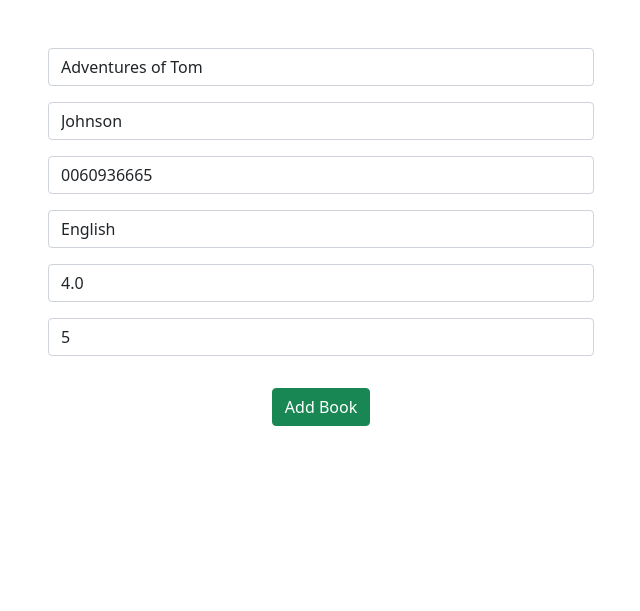
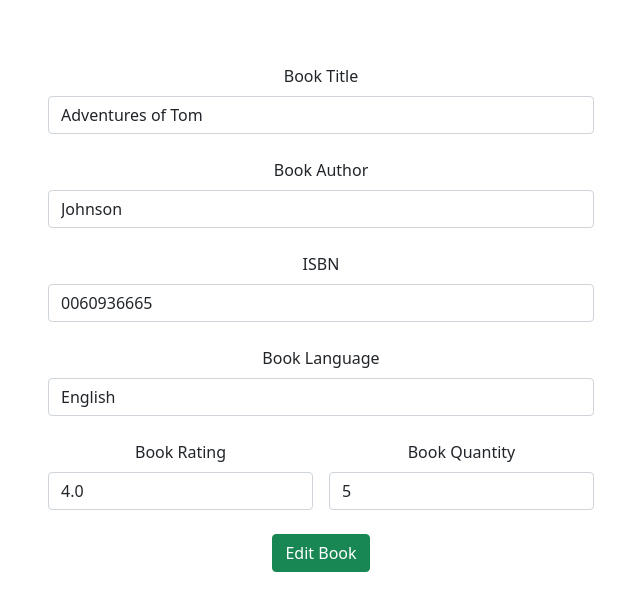
Before and after one commit to aldrinjenson/flask-library-management, a Flask app: page /books/edit/1 in a window 1280 px wide. Shown: the part 82-693 px from the top of the page, without its empty margins (319-959 px from the left). Run offline with Flask 3, Linux system fonts and the light colour scheme; some libraries are stand-ins or nearby versions.

Commit message:
add member searching + flash messages. - ui improvements

```diff
--- a/app/__init__.py
+++ b/app/__init__.py
@@ -1,9 +1,14 @@
 from flask import Flask
 from flask_sqlalchemy import SQLAlchemy
+from dotenv import load_dotenv
+import os
+
+load_dotenv()
 
 db = SQLAlchemy()
 app = Flask(__name__)
 app.config["SQLALCHEMY_DATABASE_URI"] = "sqlite:///project.db"
+app.secret_key = os.environ.get("SECRET_KEY") or "some_secret_password"  # temporary
 db.init_app(app)
 
 
--- a/app/model/Member.py
+++ b/app/model/Member.py
@@ -11,3 +11,4 @@ class Member(db.Model):
     email = db.Column(db.String)
     location = db.Column(db.String)
     date_added = db.Column(db.DateTime, default=datetime.utcnow())
+    date_updated = db.Column(db.DateTime, default=datetime.utcnow())
--- a/app/routes/book_routes.py
+++ b/app/routes/book_routes.py
@@ -1,5 +1,5 @@
 from app import app, db
-from flask import Flask, render_template, request, redirect
+from flask import Flask, render_template, request, redirect, flash, url_for
 from app.model.Book import Book
 
 
@@ -12,7 +12,6 @@ def books():
 
 @app.route("/books/search/", methods=["POST"])
 def getSearchResults():
-    print(request.form)
     query = request.form["query"].lower()
     queryType = request.form["type"]
     sqlQuery = Book.title.ilike(f"%{query}%")
@@ -61,8 +60,16 @@ def editBook(id):
             selectedBook.quantity = request.form.get("quantity", 1)
             selectedBook.rating = request.form.get("rating", 5)
             db.session.commit()
-            return "Book Updated successfully !"
+            flash("Book Updated successfully")
         except:
-            return "Error in updating book details. Check server logs!"
+            flash("Error in updating book details. Check server logs!")
+        return redirect(url_for("books"))
     else:
         return render_template("book_form.html", book=selectedBook, route="edit")
+
+
+@app.route("/books/delete/<int:id>", methods=["GET"])
+def deleteBook(id):
+    selectedBook = Book.query.get_or_404(id)
+    print(selectedBook)
+    return render_template("book_form.html", book=selectedBook)
--- a/app/templates/base.html
+++ b/app/templates/base.html
@@ -35,6 +35,36 @@
 
   </nav>
 
+  <!-- <div class="flash-messages container mt-3">
+    {% with messages = get_flashed_messages() %}
+    {% if messages %}
+    <ul class="list-unstyled mb-0">
+      {% for message in messages %}
+      <li class="alert alert-success mb-2" role="alert">
+        {{ message }}
+      </li>
+      {% endfor %}
+    </ul>
+    {% endif %}
+    {% endwith %}
+  </div> -->
+
+  <div class="flash-messages container mt-3">
+    {% with messages = get_flashed_messages() %}
+    {% if messages %}
+    <ul class="list-unstyled mb-0">
+      {% for message in messages %}
+      <li class="alert alert-success alert-dismissible fade show mb-2" role="alert">
+        {{ message }}
+        <button type="button" class="btn-close" data-bs-dismiss="alert" aria-label="Close"></button>
+      </li>
+      {% endfor %}
+    </ul>
+    {% endif %}
+    {% endwith %}
+  </div>
+
+
   {% block body %} {% endblock %}
 
 </body>
--- a/app/templates/book_form.html
+++ b/app/templates/book_form.html
@@ -6,29 +6,45 @@
     <div class="col-lg-6">
       <div class="addbook mt-5">
         <form action="/books/{{route}}/{{book.id}}" method="POST">
-          <div class="mb-3">
-            <input value="{{book.title or ""}}" type="text" class="form-control" name="title" placeholder="Book Title">
+          <div class="mb-4">
+            <label for="title" class="form-label">Book Title</label>
+            <input value="{{book.title or ""}}" type="text" class="form-control" id="title" name="title"
+              placeholder="Enter book title">
           </div>
-          <div class="mb-3">
-            <input value="{{book.author or ""}}" type="text" class="form-control" name="author"
-              placeholder="Book Author">
+          <div class="mb-4">
+            <label for="author" class="form-label">Book Author</label>
+            <input value="{{book.author or ""}}" type="text" class="form-control" id="author" name="author"
+              placeholder="Enter book author">
           </div>
-          <div class="mb-3">
-            <input value="{{book.isbn or ""}}" type="text" class="form-control" name="isbn" placeholder="ISBN">
+          <div class="mb-4">
+            <label for="isbn" class="form-label">ISBN</label>
+            <input value="{{book.isbn or ""}}" type="text" class="form-control" id="isbn" name="isbn"
+              placeholder="Enter ISBN">
           </div>
-          <div class="mb-3">
-            <input value="{{book.language or ""}}" type="text" class="form-control" name="language"
-              placeholder="Book Language">
+          <div class="mb-4">
+            <label for="language" class="form-label">Book Language</label>
+            <input value="{{book.language or ""}}" type="text" class="form-control" id="language" name="language"
+              placeholder="Enter book language">
           </div>
-          <div class="mb-3">
-            <input value="{{book.rating}}" type="number" class="form-control" name="rating" min="0" max="5"
-              placeholder="Book Rating">
+          <div class="row g-3">
+            <div class="col-md-6">
+              <label for="rating" class="form-label">Book Rating</label>
+              <input value="{{book.rating}}" type="number" class="form-control" id="rating" name="rating" min="0"
+                max="5" placeholder="Enter book rating">
+            </div>
+            <div class="col-md-6">
+              <label for="quantity" class="form-label">Book Quantity</label>
+              <input value="{{book.quantity}}" type="number" class="form-control" id="quantity" name="quantity"
+                placeholder="Enter book quantity">
+            </div>
           </div>
-          <div class="mb-3">
-            <input value="{{book.quantity}}" type="number" class="form-control" name="quantity"
-              placeholder="Book Quantity">
-          </div>
-          <button class="btn btn-success mt-3" type="submit">Add Book</button>
+          <button class="btn btn-success mt-4" type="submit">
+            {% if route == "edit" %}
+            Edit Book
+            {% else %}
+            Add Book
+            {% endif %}
+          </button>
         </form>
       </div>
     </div>
--- a/app/templates/books.html
+++ b/app/templates/books.html
@@ -38,7 +38,7 @@
         <p class="card-text"><b>Rating:</b> {{book.rating}}</p>
         <h6 class="card-subtitle mb-2 text-muted">ISBN: {{book.isbn}}</h6>
         <a href="/books/edit/{{book.id}}" class="card-link">Edit Book</a>
-        <a href="#" class="card-link">Delete Book</a>
+        <a href="/books/delete/{{book.id}}" class="card-link">Delete Book</a>
       </div>
     </div>
   </div>
--- a/requirements.txt
+++ b/requirements.txt
@@ -1,2 +1,3 @@
 flask
 flask_sqlalchemy
+python-dotenv
```
Also changed, not shown: app/routes/member_routes.py (+42 -1 lines), app/templates/member_form.html (+8 -1 lines), app/templates/members.html (+10 -9 lines), instance/project.db, 1 other file.
